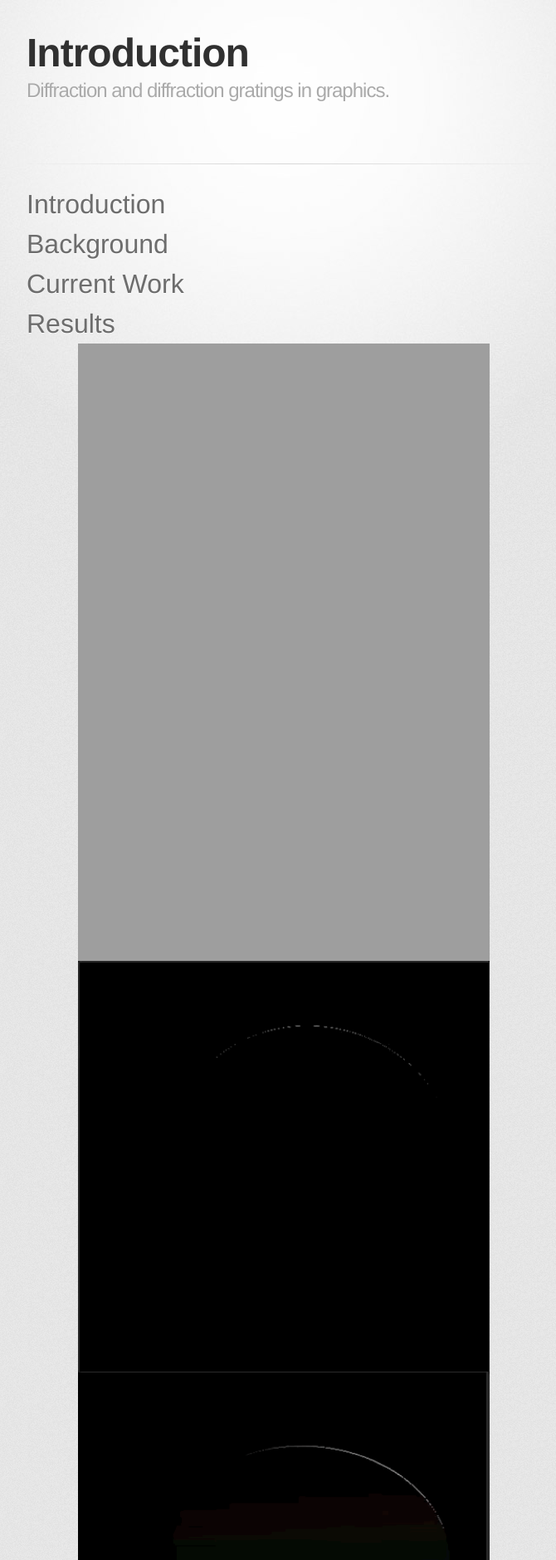
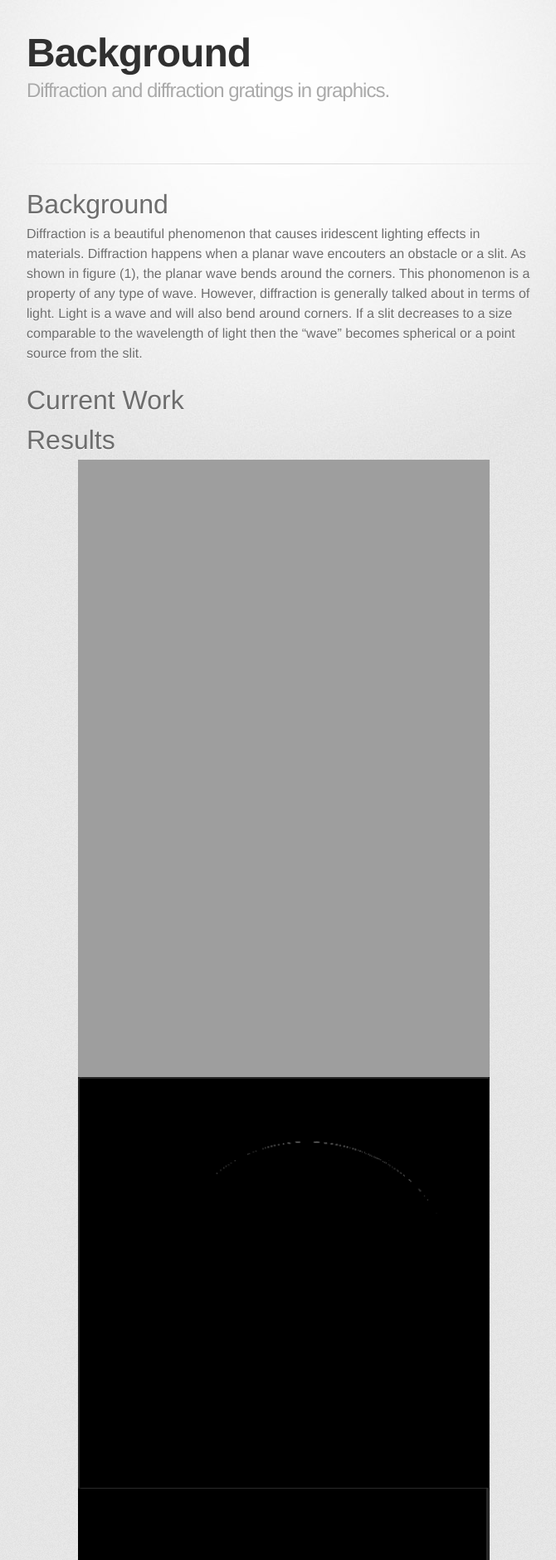
Before and after one commit to tabenmalik/cs354-diffraction-report, a Jekyll site: the page built from index.md, in a window 1280 px wide. Shown: the top 1880 px of the page at 83% size, without its empty margins (298-968 px from the left). Built offline with Jekyll 4.4.1, drawn with Linux system fonts in a browser that asks for light colours; some web fonts are replaced; our own code applies the rules of GitHub Pages for plain Markdown files.

Commit message:
Text test

```diff
--- a/assets/css/print.css
+++ b/assets/css/print.css
@@ -226,12 +226,3 @@ footer a {
 .clearfix {display: inline-block;}
 * html .clearfix {height: 1%;}
 .clearfix {display: block;}
-
-
-
-/* Custom */
-img {
-  margin-left:auto;
-  margin-right:auto;
-  width:40%;
-}
--- a/index.md
+++ b/index.md
@@ -2,21 +2,25 @@
 layout: default
 ---
 
-# Introduction
-
 # Background
+Diffraction is a beautiful phenomenon that causes iridescent lighting effects in materials.
+Diffraction happens when a planar wave encouters an obstacle or a slit. As shown in figure (1),
+the planar wave bends around the corners. This phonomenon is a property of any type of wave.
+However, diffraction is generally talked about in terms of light. Light is a wave and will
+also bend around corners. If a slit decreases to a size comparable to the wavelength of light
+then the "wave" becomes spherical or a point source from the slit.
 
 # Current Work
 
 # Results
 
 ![diff_d]({{site.url}}{{site.baseurl}}/assets/images/diff_d.gif)
-![diff_d]({{site.url}}{{site.baseurl}}/assets/images/diff_n.gif)
-![diff_d]({{site.url}}{{site.baseurl}}/assets/images/diff_dir_planar.gif)
-![diff_d]({{site.url}}{{site.baseurl}}/assets/images/diff_point_planar.gif)
-![diff_d]({{site.url}}{{site.baseurl}}/assets/images/diff_dir_radial.gif)
-![diff_d]({{site.url}}{{site.baseurl}}/assets/images/diff_point_radial.gif)
-![diff_d]({{site.url}}{{site.baseurl}}/assets/images/DragonXL.gif)
+![diff_n]({{site.url}}{{site.baseurl}}/assets/images/diff_n.gif)
+![diff_dir_planar]({{site.url}}{{site.baseurl}}/assets/images/diff_dir_planar.gif)
+![diff_point_planar]({{site.url}}{{site.baseurl}}/assets/images/diff_point_planar.gif)
+![diff_dir_radial]({{site.url}}{{site.baseurl}}/assets/images/diff_dir_radial.gif)
+![diff_point_radial]({{site.url}}{{site.baseurl}}/assets/images/diff_point_radial.gif)
+![DragonXL]({{site.url}}{{site.baseurl}}/assets/images/DragonXL.gif)
 
 # References
 
```
